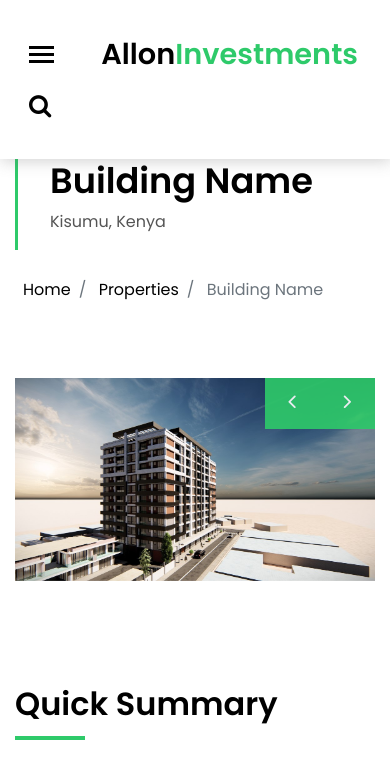
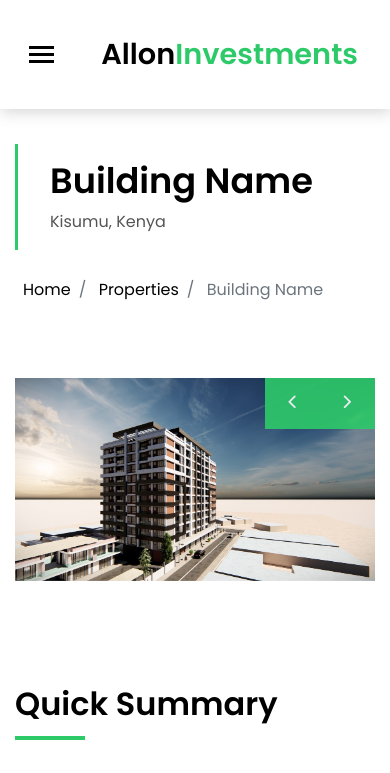
Before and after one commit to wilsonanyonga/allon, a plain HTML site: page property-single.html in a window 390 px wide. Shown: the top 773 px of the page. Drawn offline with Linux system fonts and the light colour scheme.

Commit message:
Update property-single.html

```diff
--- a/property-single.html
+++ b/property-single.html
@@ -140,10 +140,10 @@
         <span></span>
       </button>
       <a class="navbar-brand text-brand" href="index.html">Allon<span class="color-b">Investments</span></a>
-      <button type="button" class="btn btn-link nav-search navbar-toggle-box-collapse d-md-none" data-toggle="collapse"
+      <!-- <button type="button" class="btn btn-link nav-search navbar-toggle-box-collapse d-md-none" data-toggle="collapse"
         data-target="#navbarTogglerDemo01" aria-expanded="false">
         <span class="fa fa-search" aria-hidden="true"></span>
-      </button>
+      </button> -->
       <div class="navbar-collapse collapse justify-content-center" id="navbarDefault">
         <ul class="navbar-nav">
           <li class="nav-item">
```
